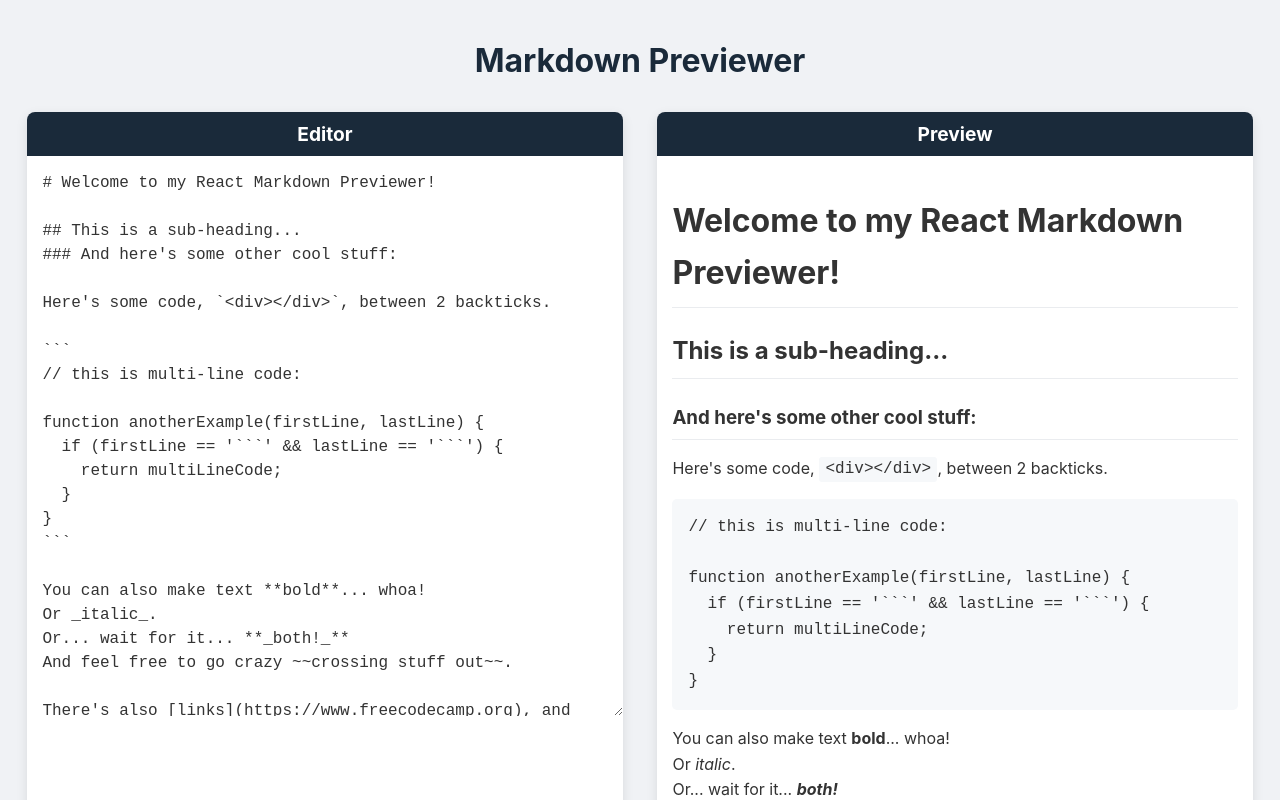
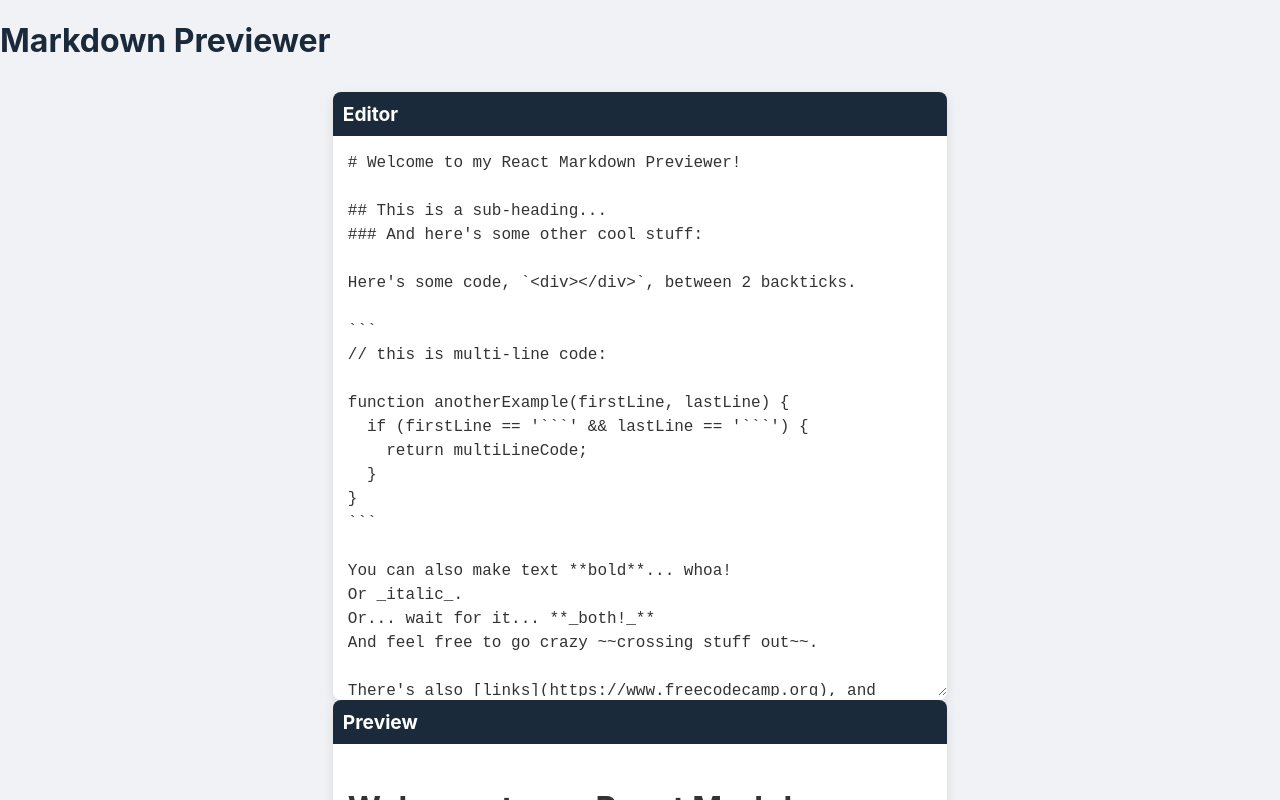
Before and after one commit to DHURANTHAM007/Markdown_Previewer, a React (Create React App) app: page / in a window 1280 px wide. Shown: the top 800 px of the page. Built offline with nearby package versions, Linux system fonts and the light colour scheme; the HTML template or start-up script is replaced by a standard one.

Commit message:
Update App.js

```diff
--- a/src/App.js
+++ b/src/App.js
@@ -2,14 +2,11 @@ import React, { useState } from 'react';
 import { marked } from 'marked';
 import './App.css';
 
-// Set options for the marked library
-// This includes the 'gfm' (GitHub Flavored Markdown) and 'breaks' options
 marked.setOptions({
-  breaks: true, // Interprets carriage returns as <br> elements
+  breaks: true,
   gfm: true,
 });
 
-// Default markdown content that appears when the app loads
 const defaultMarkdown = `# Welcome to my React Markdown Previewer!
 
 ## This is a sub-heading...
@@ -68,9 +65,9 @@ function App() {
   };
 
   return (
-    <div className="App">
+    <div className="App-container">
       <h1 className="app-title">Markdown Previewer</h1>
-      <div className="container">
+      <div className="panes-container">
         <div className="editor-container">
           <h2 className="header">Editor</h2>
           <textarea id="editor" value={markdown} onChange={handleChange}></textarea>
```
